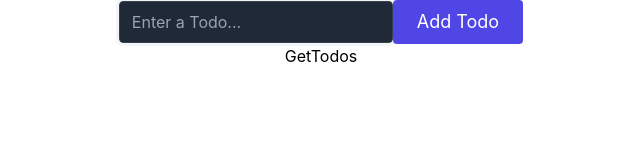
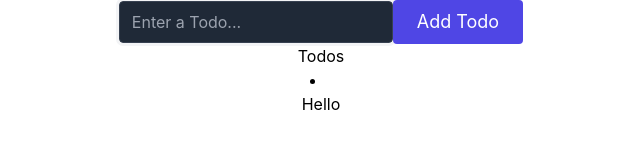
Before and after one commit to sushanthnandeti/React_Redux_App, a React (Create React App) app: page / in a window 1280 px wide. Shown: the top 166 px of the page, without its empty margins (319-959 px from the left). Built offline with nearby package versions, Linux system fonts and the light colour scheme.

Commit message:
Successfully update states in store

```diff
--- a/src/App.js
+++ b/src/App.js
@@ -1,6 +1,6 @@
 
 import './App.css';
-import GetTodos from "./components/GetTodos.js";
+import Todos from "./components/Todos.js";
 import AddTodo from "./components/AddTodo.js";
 
 
@@ -8,8 +8,7 @@ function App() {
   return (
     <div className="App">
       <AddTodo />
-      <GetTodos />
-
+      <Todos />
     </div>
   );
 }
--- a/src/components/GetTodos.js
+++ /dev/null
@@ -1,14 +0,0 @@
-import React from 'react'
-import {useSelector} from 'react-redux';
-
-function GetTodos() {
-
-  const todos = useSelector(state => state.todos);
-  console.log(todos);
-
-  return (
-    <div>GetTodos</div>
-  )
-}
-
-export default GetTodos;
--- /dev/null
+++ b/src/components/Todos.js
@@ -0,0 +1,20 @@
+import React from 'react'
+import {useSelector} from 'react-redux';
+
+function Todos() {
+
+  const todos = useSelector(state => state.todos);
+  console.log(todos);
+
+  return (
+    <>
+    <div>Todos</div>
+    {todos.map((todo) => (
+      <li key = {todo.id}> <div> {todo.text} </div>
+
+      </li>
+  ))}
+    </>
+)}
+
+export default Todos;
--- a/src/features/todo/todoslice.js
+++ b/src/features/todo/todoslice.js
@@ -19,7 +19,7 @@ export const todoSlice = createSlice({
     },
         removeTodo: (state, action) => {
             state.todos = state.todos.filter((todo)=>
-            todo.id != action.payload)
+            todo.id !== action.payload)
         }
     }
 })
```
